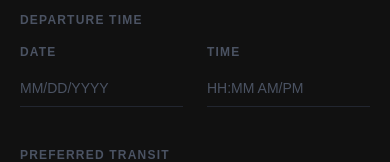
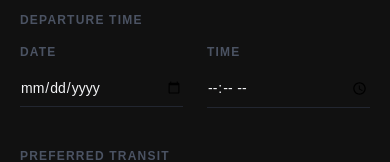
Before and after one commit to andrewwsou/nextstop, a Next.js app: page /trip in a window 390 px wide. Shown: the part 465-627 px from the top of the page. Built offline with nearby package versions, Linux system fonts and the light colour scheme.

Commit message:
fixed livemap inability to see on mobile and date inputter on mobile

```diff
--- a/app/map/LiveMap.tsx
+++ b/app/map/LiveMap.tsx
@@ -129,7 +129,19 @@ export default function LiveMap() {
             overflow: hidden;
           }
           @media (max-width: 640px) {
-            .map-panel { top: auto; bottom: 16px; left: 16px; right: 16px; width: auto; max-height: 50vh; }
+            .map-panel {
+              top: auto;
+              bottom: 24px;
+              left: 12px;
+              right: 12px;
+              width: auto;
+              max-height: 38vh;
+              border-radius: 18px;
+            }
+
+            .map-panel h2 {
+              font-size: 20px !important;
+            }
           }
           button:focus-visible { outline: 2px solid #3ecfb2; outline-offset: 2px; border-radius: 6px; }
           a:focus-visible { outline: 2px solid #3ecfb2; outline-offset: 2px; border-radius: 6px; }
--- a/app/trip/page.tsx
+++ b/app/trip/page.tsx
@@ -151,13 +151,11 @@ function TripForm() {
               </label>
               <input
                 id="trip-date"
-                type="text"
-                inputMode="numeric"
+                type="date"
                 value={tripDate}
                 onChange={(e) => setTripDate(e.target.value)}
-                placeholder="MM/DD/YYYY"
-                aria-label="Departure date, optional. Enter in MM/DD/YYYY format."
-                className="w-full rounded-none border-b border-[#222630] bg-transparent py-2 text-sm text-[#f3f4f6] placeholder-[#4b5363] outline-none transition-colors focus:border-[#3ecfb2]"
+                aria-label="Departure date, optional."
+                className="w-full rounded-none border-b border-[#222630] bg-transparent py-2 text-sm text-[#f3f4f6] outline-none transition-colors focus:border-[#3ecfb2]"
               />
             </div>
             <div>
@@ -166,13 +164,11 @@ function TripForm() {
               </label>
               <input
                 id="trip-time"
-                type="text"
-                inputMode="numeric"
+                type="time"
                 value={tripTime}
                 onChange={(e) => setTripTime(e.target.value)}
-                placeholder="HH:MM AM/PM"
-                aria-label="Departure time, optional. Enter in HH:MM AM or PM format."
-                className="w-full rounded-none border-b border-[#222630] bg-transparent py-2 text-sm text-[#f3f4f6] placeholder-[#4b5363] outline-none transition-colors focus:border-[#3ecfb2]"
+                aria-label="Departure time, optional."
+                className="w-full rounded-none border-b border-[#222630] bg-transparent py-2 text-sm text-[#f3f4f6] outline-none transition-colors focus:border-[#3ecfb2]"
               />
             </div>
           </div>
```
